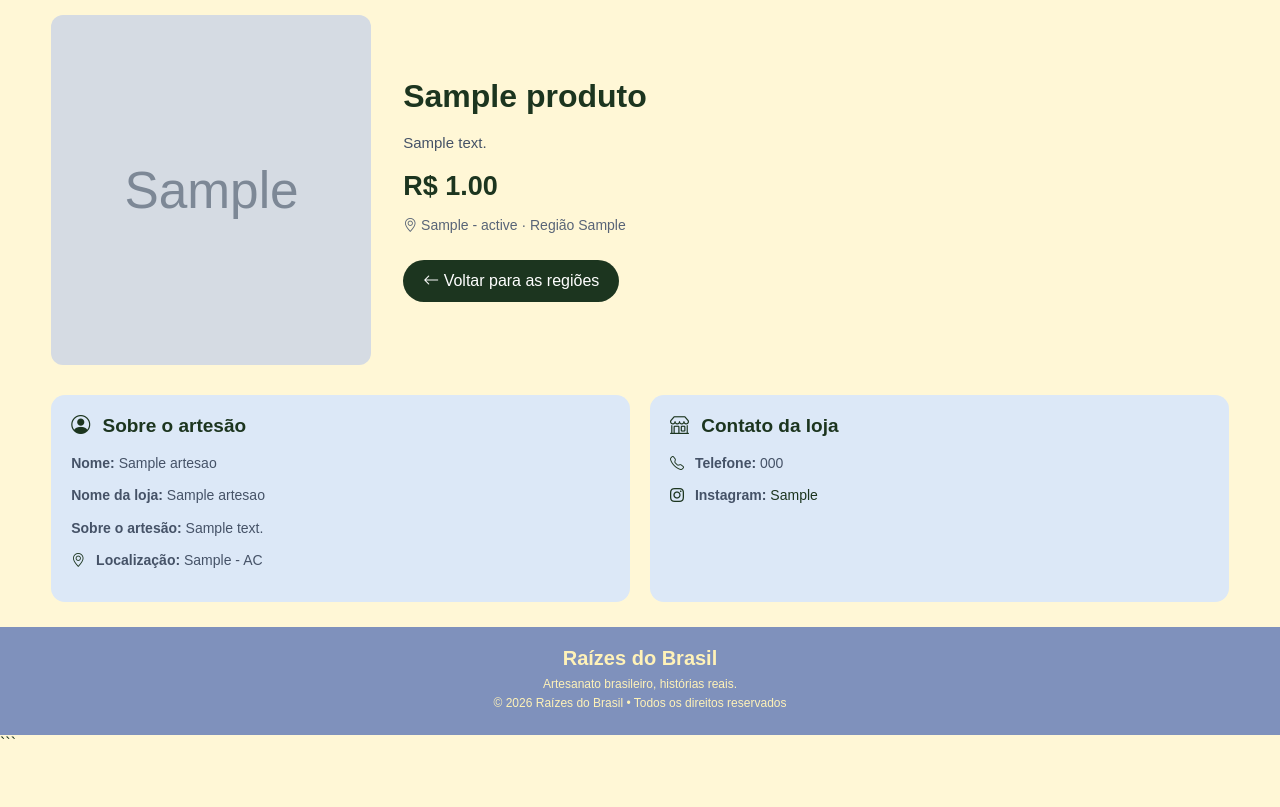
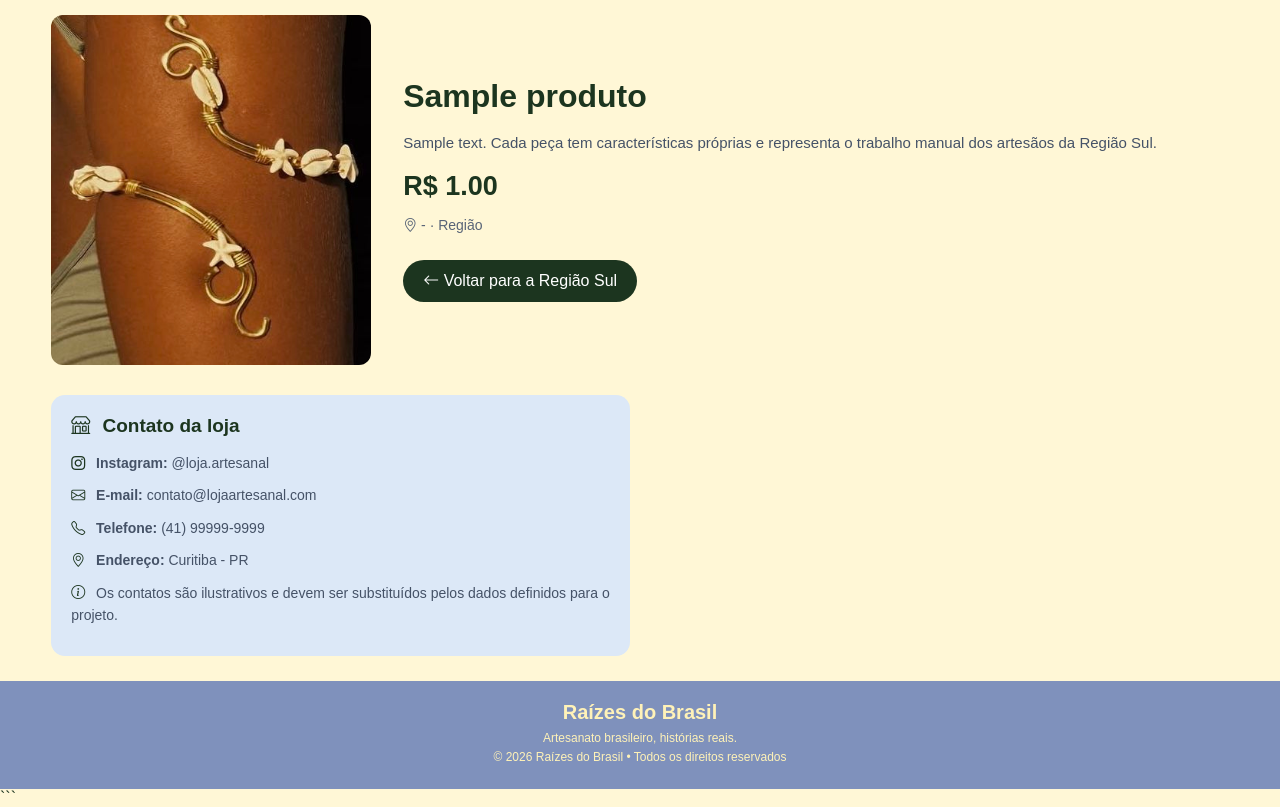
Before and after one commit to agathalrsilva876-ctrl/raizesdobrasil.Py, a Django app: page /produtos/detalhes/1/ in a window 1280 px wide. Shown: the part 58-865 px from the top of the page. Before the commit the page ends 797 px from the top, so only its background shows below. Run offline with Django 5.2, Linux system fonts and the light colour scheme; tables that the repository leaves empty hold one stand-in row (values such as "Sample post"); grey boxes marked "Sample" are stand-in pictures.

Commit message:
Página de produtos do Sul, continuei mechendo nessa pagina, e estou fazendo região sudeste

```diff
--- a/produtos/forms.py
+++ b/produtos/forms.py
@@ -1,3 +1,4 @@
+
 from django import forms
 from .models import Produto
 
@@ -5,12 +6,13 @@ from .models import Produto
 class ProdutoForm(forms.ModelForm):
     class Meta:
         model = Produto
-        fields = ['nome', 'descricao', 'preco']
+        fields = ['nome', 'descricao', 'preco', 'imagem']
 
         labels = {
             'nome': 'Nome do produto',
             'descricao': 'Descrição do produto',
             'preco': 'Preço',
+            'imagem': 'Imagem do produto',
         }
 
         widgets = {
--- a/produtos/models.py
+++ b/produtos/models.py
@@ -9,12 +9,10 @@ class Produto(models.Model):
         on_delete=models.CASCADE,
         related_name='produtos'
     )
+
     nome = models.CharField(max_length=100)
     descricao = models.TextField()
     preco = models.DecimalField(max_digits=10, decimal_places=2)
-    cidade = models.CharField(max_length=100)
-    estado = models.CharField(max_length=2)
-    regiao = models.CharField(max_length=50)
     imagem = models.ImageField(upload_to='produtos/')
 
     def __str__(self):
@@ -27,6 +25,7 @@ class FotoProduto(models.Model):
         on_delete=models.CASCADE,
         related_name='fotos'
     )
+
     imagem = models.ImageField(upload_to='produtos/')
 
     def __str__(self):
--- a/produtos/templates/produtos/detalhes.html
+++ b/produtos/templates/produtos/detalhes.html
@@ -261,23 +261,45 @@
     <main class="detalhes">
 
         <div class="area-imagem">
-
-    {% if produto.imagem %}
+            {% if produto.id == 1 %}
+                <img class="imagem-produto"
+                     src="{% static 'img/produtos/bracelete.jpg' %}"
+                     alt="{{ produto.nome }}">
+            {% elif produto.id == 2 %}
+                <img class="imagem-produto"
+                     src="{% static 'img/produtos/braceleteazul.jpg' %}"
+                     alt="{{ produto.nome }}">
+            {% elif produto.id == 3 %}
+                <img class="imagem-produto"
+                     src="{% static 'img/produtos/pulseira.jpg' %}"
+                     alt="{{ produto.nome }}">
+            {% elif produto.id == 4 %}
+                <img class="imagem-produto"
+                     src="{% static 'img/produtos/bolsa.jpg' %}"
+                     alt="{{ produto.nome }}">
+            {% elif produto.id == 5 %}
+                <img class="imagem-produto"
+                     src="{% static 'img/produtos/pente.png' %}"
+                     alt="{{ produto.nome }}">
+            {% elif produto.imagem %}
                 <img class="imagem-produto"
                      src="{{ produto.imagem.url }}"
                      alt="{{ produto.nome }}">
-    {% else %}
-        <p>Imagem não disponível.</p>
             {% endif %}
-
         </div>
 
         <section class="informacoes">
-
             <h1>{{ produto.nome }}</h1>
 
             <p class="descricao">
+                {% if produto.descricao %}
                     {{ produto.descricao }}
+                {% else %}
+                    Peça artesanal feita à mão, com acabamento cuidadoso
+                    e detalhes que valorizam a cultura brasileira.
+                {% endif %}
+                Cada peça tem características próprias e representa
+                o trabalho manual dos artesãos da Região Sul.
             </p>
 
             <p class="preco">
@@ -290,35 +312,11 @@
                 · Região {{ produto.regiao }}
             </p>
 
-    {% if produto.regiao == 'Norte' %}
-        <a href="{% url 'produtos:produtos_norte' %}"
-           class="botao-voltar">
-            <i class="bi bi-arrow-left"></i>
-            Voltar para a Região Norte
-        </a>
-
-    {% elif produto.regiao == 'Sul' %}
             <a href="{% url 'produtos:produtos_sul' %}"
                class="botao-voltar">
                 <i class="bi bi-arrow-left"></i>
                 Voltar para a Região Sul
             </a>
-
-    {% elif produto.regiao == 'Sudeste' %}
-        <a href="{% url 'produtos:produtos_sudeste' %}"
-           class="botao-voltar">
-            <i class="bi bi-arrow-left"></i>
-            Voltar para a Região Sudeste
-        </a>
-
-    {% else %}
-        <a href="{% url 'artesaos:regioes' %}"
-           class="botao-voltar">
-            <i class="bi bi-arrow-left"></i>
-            Voltar para as regiões
-        </a>
-    {% endif %}
-
         </section>
 
     </main>
@@ -326,63 +324,43 @@
     <!-- ARTESÃ E CONTATOS -->
     <section class="informacoes-adicionais">
 
-    <div class="caixa-informacao">
 
-        <h2>
-            <i class="bi bi-person-circle"></i>
-            Sobre o artesão
-        </h2>
-
-        <p>
-            <strong>Nome:</strong>
-            {{ produto.artesao.nome }}
-        </p>
-
-        <p>
-            <strong>Nome da loja:</strong>
-            {{ produto.artesao.nome_loja }}
-        </p>
-
-        <p>
-            <strong>Sobre o artesão:</strong>
-            {{ produto.artesao.descricao }}
-        </p>
-
-        <p>
-            <i class="bi bi-geo-alt"></i>
-            <strong>Localização:</strong>
-            {{ produto.artesao.cidade }} -
-            {{ produto.artesao.estado }}
-        </p>
-
-    </div>
 
         <div class="caixa-informacao">
-
             <h2>
                 <i class="bi bi-shop"></i>
                 Contato da loja
             </h2>
 
             <p>
+                <i class="bi bi-instagram"></i>
+                <strong>Instagram:</strong>
+                @loja.artesanal
+            </p>
+
+            <p>
+                <i class="bi bi-envelope"></i>
+                <strong>E-mail:</strong>
+                contato@lojaartesanal.com
+            </p>
+
+            <p>
                 <i class="bi bi-telephone"></i>
                 <strong>Telefone:</strong>
-            {{ produto.artesao.telefone }}
+                (41) 99999-9999
             </p>
 
-        {% if produto.artesao.instagram %}
             <p>
-                <i class="bi bi-instagram"></i>
-                <strong>Instagram:</strong>
-                <a class="contato"
-                   href="https://www.instagram.com/{{ produto.artesao.instagram|cut:'@' }}/"
-                   target="_blank"
-                   rel="noopener noreferrer">
-                    {{ produto.artesao.instagram }}
-                </a>
+                <i class="bi bi-geo-alt"></i>
+                <strong>Endereço:</strong>
+                Curitiba - PR
             </p>
-        {% endif %}
 
+            <p>
+                <i class="bi bi-info-circle"></i>
+                Os contatos são ilustrativos e devem ser substituídos
+                pelos dados definidos para o projeto.
+            </p>
         </div>
 
     </section>
--- a/produtos/views.py
+++ b/produtos/views.py
@@ -1,15 +1,15 @@
+
 from django.shortcuts import render, redirect, get_object_or_404
 from .forms import ProdutoForm
 from .models import Produto, FotoProduto
 from artesaos.models import Artesao
 
 
-
 def cadastrar_produto(request, artesao_id):
     artesao = get_object_or_404(Artesao, id=artesao_id)
 
     if request.method == 'POST':
-        form = ProdutoForm(request.POST)
+        form = ProdutoForm(request.POST, request.FILES)
         imagens = request.FILES.getlist('imagens')
 
         if form.is_valid():
@@ -28,13 +28,8 @@ def cadastrar_produto(request, artesao_id):
 
             else:
                 produto = form.save(commit=False)
-
                 produto.artesao = artesao
-                produto.cidade = artesao.cidade
-                produto.estado = artesao.estado
-                produto.regiao = artesao.regiao
                 produto.imagem = imagens[0]
-
                 produto.save()
 
                 for imagem in imagens[1:]:
@@ -61,41 +56,58 @@ def cadastrar_produto(request, artesao_id):
     )
 
 
-
 def produto_cadastrado(request, artesao_id):
     artesao = get_object_or_404(Artesao, id=artesao_id)
 
     return render(
         request,
         'produtos/cadastro_sucesso.html',
-        {
-            'artesao': artesao
-        }
+        {'artesao': artesao}
     )
 
+
 def produtos_sul(request):
-    produtos = Produto.objects.filter(regiao='Sul')
+    produtos = Produto.objects.filter(
+        artesao__regiao='Sul'
+    ).select_related('artesao')
+
     return render(request, 'produtos/sul.html', {'produtos': produtos})
 
 
 def produtos_sudeste(request):
-    produtos = Produto.objects.filter(regiao='Sudeste')
+    produtos = Produto.objects.filter(
+        artesao__regiao='Sudeste'
+    ).select_related('artesao')
+
     return render(request, 'produtos/sudeste.html', {'produtos': produtos})
 
+
 def produtos_norte(request):
-    produtos = Produto.objects.filter(regiao='Norte').select_related('artesao')
+    produtos = Produto.objects.filter(
+        artesao__regiao='Norte'
+    ).select_related('artesao')
 
-    return render(request,'produtos/norte.html',{'produtos': produtos})
+    return render(request, 'produtos/norte.html', {'produtos': produtos})
+
 
 def produtos_nordeste(request):
-    produtos = Produto.objects.filter(regiao='Nordeste').select_related('artesao')
+    produtos = Produto.objects.filter(
+        artesao__regiao='Nordeste'
+    ).select_related('artesao')
 
     return render(request, 'produtos/nordeste.html', {'produtos': produtos})
 
 
 def produtos_centro_oeste(request):
-    produtos = Produto.objects.filter(regiao='Centro-Oeste')
-    return render(request, 'produtos/Centro_oeste.html', {'produtos': produtos})
+    produtos = Produto.objects.filter(
+        artesao__regiao='Centro-Oeste'
+    ).select_related('artesao')
+
+    return render(
+        request,
+        'produtos/Centro_oeste.html',
+        {'produtos': produtos}
+    )
 
 
 def detalhes_produto(request, produto_id):
```
Also changed, not shown: produtos/templates/produtos/sudeste.html (line endings or trailing spaces). Lines whose indentation alone changed are shown as unchanged.
